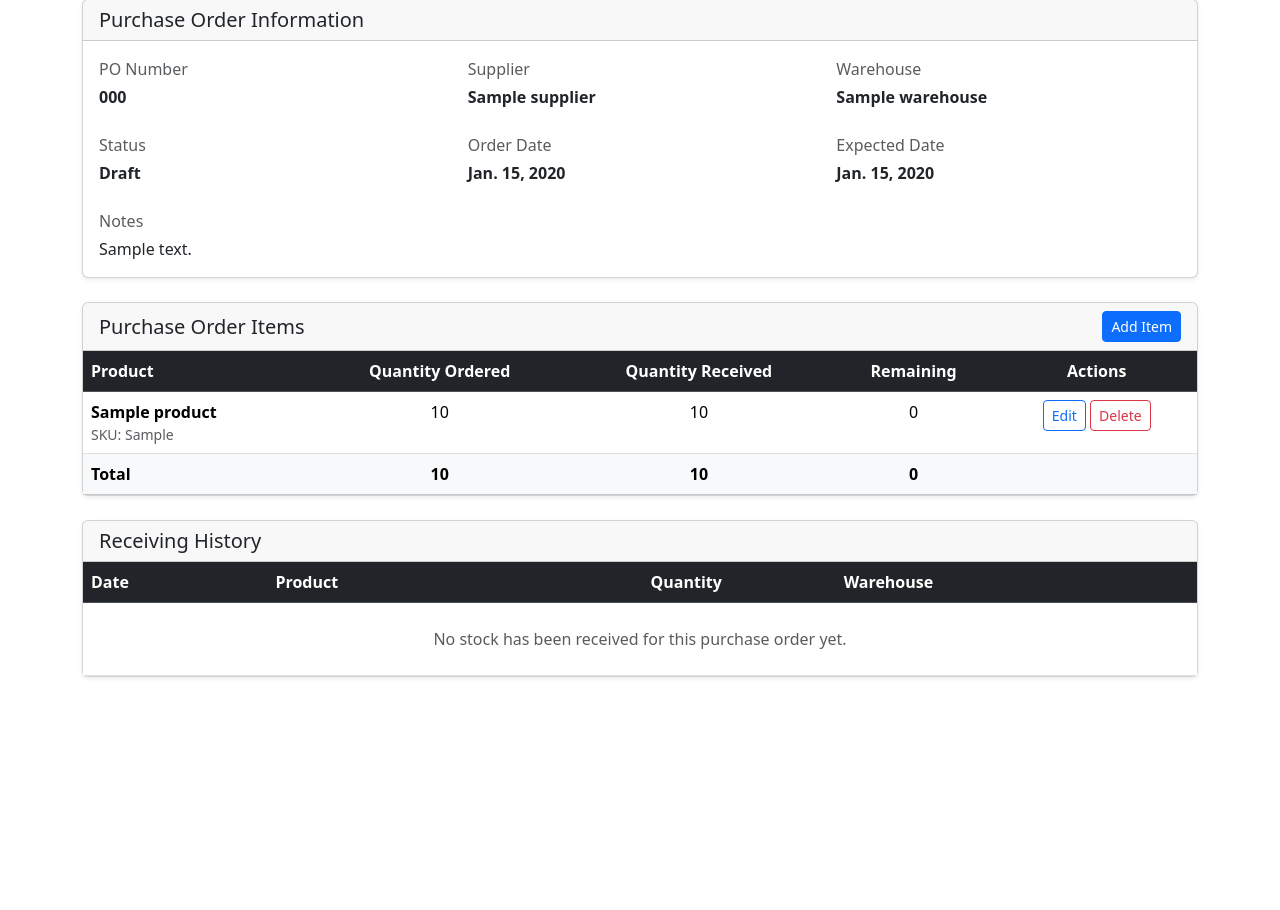
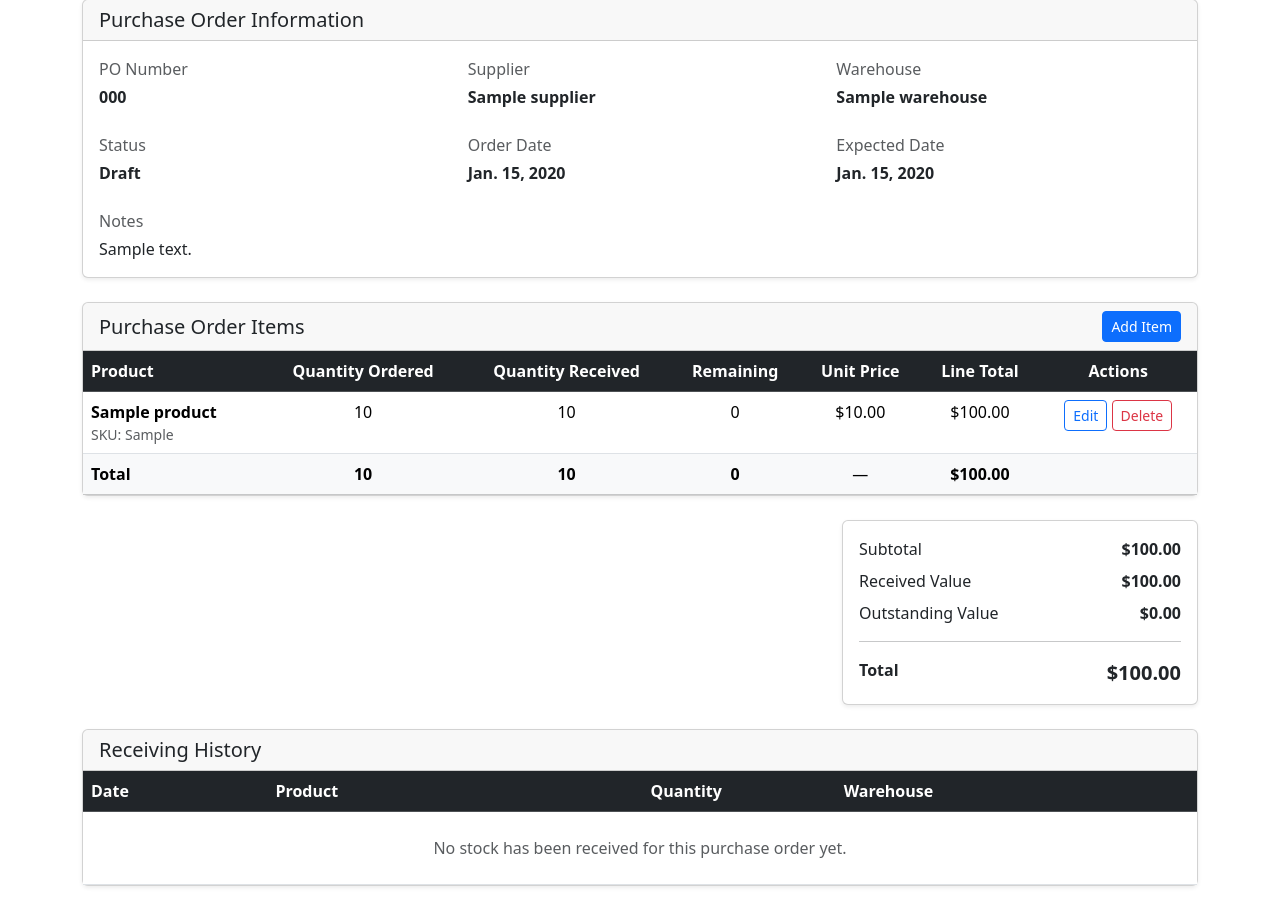
Before and after one commit to James2c/inventory-warehouse, a Django app: page /purchase-orders/1/ in a window 1280 px wide. Shown: the part 205-1115 px from the top of the page. Before the commit the page ends 883 px from the top, so only its background shows below. Run offline with Django 5.2, Linux system fonts and the light colour scheme; tables that the repository leaves empty hold one stand-in row (values such as "Sample post").

Commit message:
Add purchase order financial tracking and automatic numbering

```diff
--- a/inventory/admin.py
+++ b/inventory/admin.py
@@ -6,6 +6,7 @@ from .models import (
     Product,
     PurchaseOrder,
     PurchaseOrderItem,
+    PurchaseOrderNumberSequence,
     Warehouse,
     Inventory,
     InventoryTransaction,
@@ -187,3 +188,8 @@ class PurchaseOrderItemAdmin(admin.ModelAdmin):
         "purchase_order__po_number",
         "product__name",
     )
+
+
+@admin.register(PurchaseOrderNumberSequence)
+class PurchaseOrderNumberSequenceAdmin(admin.ModelAdmin):
+    list_display = ("next_number",)
--- a/inventory/models.py
+++ b/inventory/models.py
@@ -73,6 +73,13 @@ class Warehouse(models.Model):
 
     def __str__(self):
         return self.name
+
+
+class PurchaseOrderNumberSequence(models.Model):
+    next_number = models.PositiveIntegerField(default=1)
+
+    def __str__(self):
+        return f"Next PO Number: {self.next_number}"
 
 
 class PurchaseOrder(models.Model):
@@ -158,8 +165,16 @@ class PurchaseOrderItem(models.Model):
         default=0,
     )
 
+    unit_price = models.DecimalField(
+        max_digits=10,
+        decimal_places=2,
+    )
+
     def quantity_remaining(self):
         return self.quantity_ordered - self.quantity_received
+
+    def line_total(self):
+        return self.quantity_ordered * self.unit_price
 
     def receive(self, quantity):
         self.quantity_received += quantity
--- a/inventory/templates/inventory/purchase_order_detail.html
+++ b/inventory/templates/inventory/purchase_order_detail.html
@@ -242,6 +242,14 @@
                         </th>
 
                         <th class="text-center">
+                            Unit Price
+                        </th>
+
+                        <th class="text-center">
+                            Line Total
+                        </th>
+
+                        <th class="text-center">
                             Actions
                         </th>
 
@@ -281,6 +289,14 @@
 
                             <td class="text-center">
                                 {{ item.quantity_remaining }}
+                            </td>
+
+                            <td class="text-center">
+                                ${{ item.unit_price|floatformat:2 }}
+                            </td>
+
+                            <td class="text-center">
+                                ${{ item.line_total|floatformat:2 }}
                             </td>
 
                             <td class="text-center">
@@ -360,8 +376,17 @@
                             </strong>
                         </td>
 
+                        <td class="text-center">
+                            —
+                        </td>
+
+                        <td class="text-center">
+                            <strong>
+                                ${{ subtotal|floatformat:2 }}
+                            </strong>
+                        </td>
+
                         <td>
-
                         </td>
 
                     </tr>
@@ -376,7 +401,39 @@
 
 </div>
 
+<div class="row justify-content-end mt-4">
+    <div class="col-md-5 col-lg-4">
+        <div class="card shadow-sm">
+            <div class="card-body">
 
+                <div class="d-flex justify-content-between mb-2">
+                    <span>Subtotal</span>
+                    <strong>${{ subtotal|floatformat:2 }}</strong>
+                </div>
+
+                <div class="d-flex justify-content-between mb-2">
+                    <span>Received Value</span>
+                    <strong>${{ received_value|floatformat:2 }}</strong>
+                </div>
+
+                <div class="d-flex justify-content-between mb-2">
+                    <span>Outstanding Value</span>
+                    <strong>${{ outstanding_value|floatformat:2 }}</strong>
+                </div>
+
+                <hr>
+
+                <div class="d-flex justify-content-between">
+                    <span class="fw-bold">Total</span>
+                    <strong class="fs-5">
+                        ${{ subtotal|floatformat:2 }}
+                    </strong>
+                </div>
+
+            </div>
+        </div>
+    </div>
+</div>
 
 <div class="mt-4"></div>
 
--- a/inventory/views.py
+++ b/inventory/views.py
@@ -5,6 +5,7 @@ from django.db import transaction, models
 from django.contrib import messages
 import uuid
 from django.utils import timezone
+from decimal import Decimal
 
 from django.shortcuts import (
     get_object_or_404,
@@ -13,7 +14,7 @@ from django.shortcuts import (
 )
 
 from .forms import ProductForm, WarehouseForm, InventoryForm, StockAdjustmentForm, StockTransferForm, CategoryForm, SupplierForm, PurchaseOrderForm, PurchaseOrderItemForm, PurchaseOrderReceiveForm
-from .models import Category, Inventory, InventoryTransaction, Product, Supplier, Warehouse, StockAdjustment, PurchaseOrder, PurchaseOrderItem
+from .models import Category, Inventory, InventoryTransaction, Product, Supplier, Warehouse, StockAdjustment, PurchaseOrder, PurchaseOrderItem, PurchaseOrderNumberSequence
 
 
 
@@ -1459,6 +1460,23 @@ def purchase_order_detail(request, purchase_order_id):
         - total_quantity_received
     )
 
+    items = purchase_order.items.all()
+
+    subtotal = sum(
+        (item.line_total() for item in items),
+        Decimal("0.00"),
+    )
+
+    received_value = sum(
+        (
+            item.quantity_received * item.unit_price
+            for item in items
+        ),
+        Decimal("0.00"),
+    )
+
+    outstanding_value = subtotal - received_value
+
     return render(
         request,
         "inventory/purchase_order_detail.html",
@@ -1469,19 +1487,36 @@ def purchase_order_detail(request, purchase_order_id):
             "total_quantity_ordered": total_quantity_ordered,
             "total_quantity_received": total_quantity_received,
             "total_quantity_remaining": total_quantity_remaining,
+
+            "items": items,
+            "subtotal": subtotal,
+            "received_value": received_value,
+            "outstanding_value": outstanding_value,
         },
     )
 
 
 def purchase_order_create(request):
-
-    if request.method == "POST":
-
+    if request.method == "POST":
         form = PurchaseOrderForm(request.POST)
 
         if form.is_valid():
-
-            purchase_order = form.save()
+            with transaction.atomic():
+                sequence = (
+                    PurchaseOrderNumberSequence.objects
+                    .select_for_update()
+                    .first()
+                )
+
+                po_number = f"PO-{sequence.next_number:04d}"
+
+                sequence.next_number += 1
+                sequence.save(update_fields=["next_number"])
+
+                purchase_order = form.save(commit=False)
+                purchase_order.po_number = po_number
+                purchase_order.status = "draft"
+                purchase_order.save()
 
             return redirect(
                 "purchase_order_detail",
@@ -1489,7 +1524,6 @@ def purchase_order_create(request):
             )
 
     else:
-
         form = PurchaseOrderForm()
 
     return render(
@@ -1528,6 +1562,7 @@ def purchase_order_item_create(request, purchase_order_id):
             item = form.save(commit=False)
 
             item.purchase_order = purchase_order
+            item.unit_price = item.product.unit_price
 
             item.save()
 
@@ -1586,7 +1621,11 @@ def purchase_order_item_edit(
 
         if form.is_valid():
 
-            form.save()
+            item = form.save(commit=False)
+
+            item.unit_price = item.product.unit_price
+
+            item.save()
 
             return redirect(
                 "purchase_order_detail",
```
Also changed, not shown: inventory/forms.py (+0 -14 lines), inventory/management/commands/backfill_po_prices.py (added, +37 -0 lines), inventory/management/__init__.py (added), inventory/management/commands/__init__.py (added), inventory/migrations/0009_purchaseorderitem_unit_price.py (added), inventory/migrations/0010_purchaseordernumbersequence.py (added).
